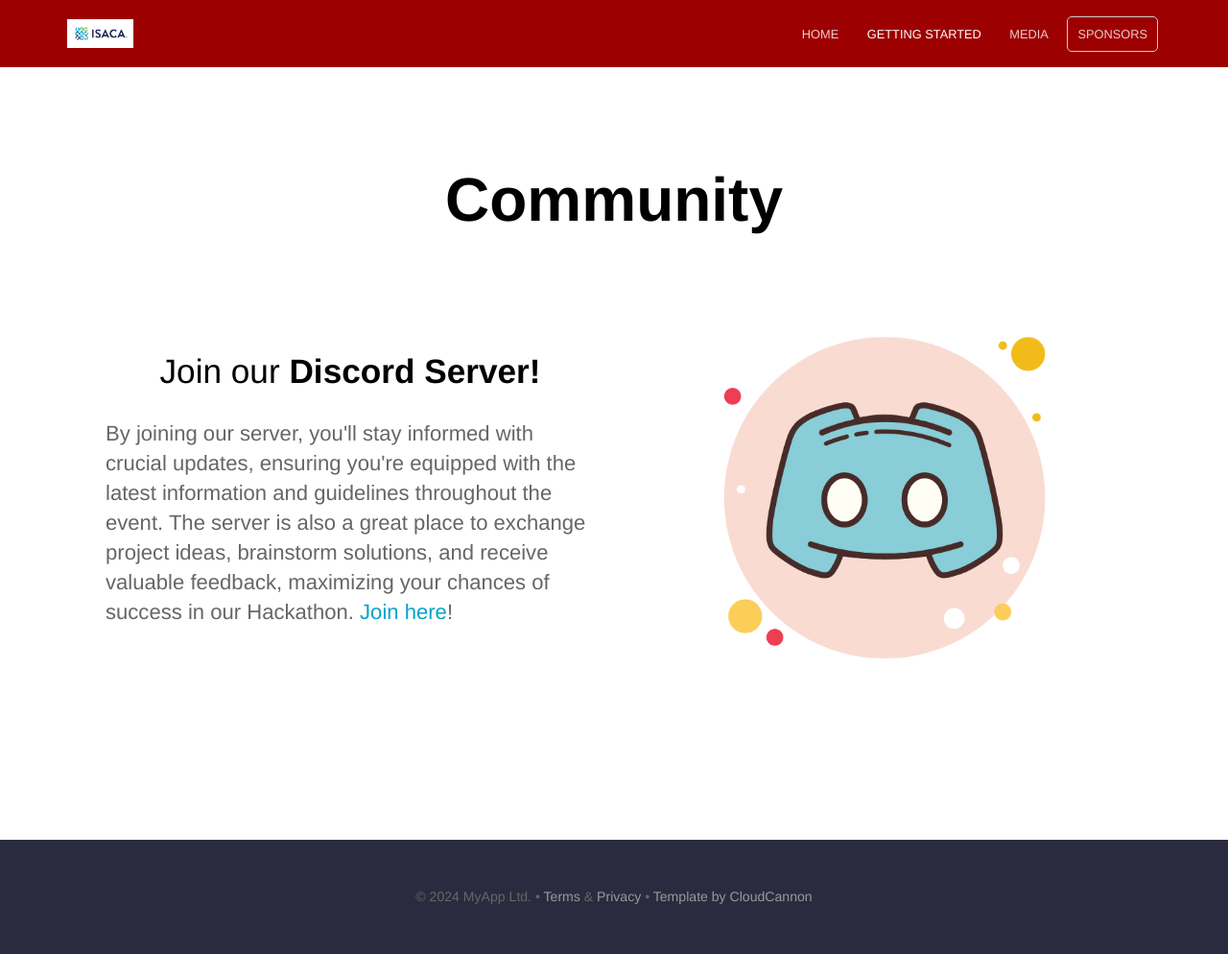
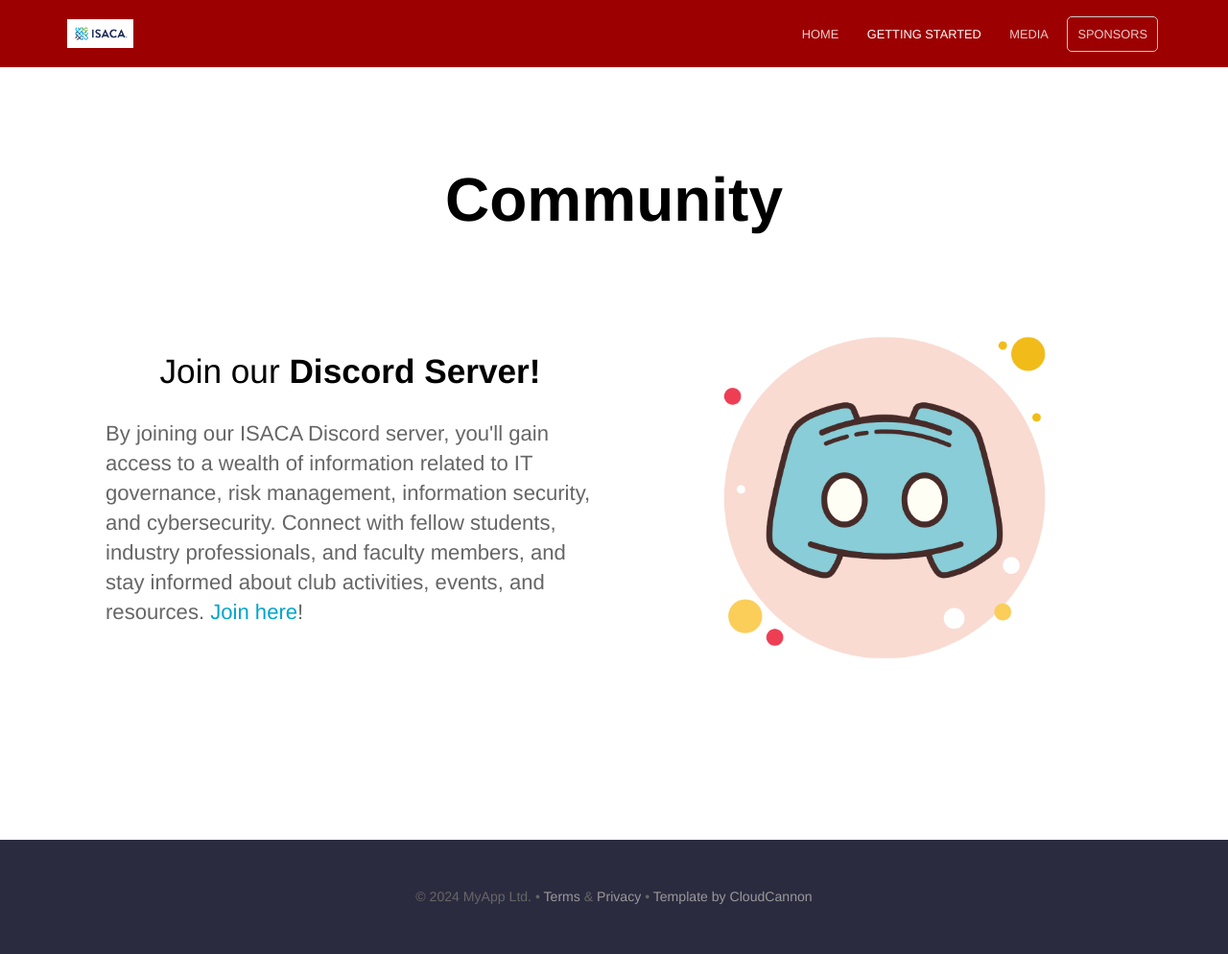
Before and after one commit to callahank18/Website, a Jekyll site: the page built from getting-started.html, in a window 1280 px wide. Shown: the whole page at 96% size. Built offline with Jekyll 4.4.1, drawn with Linux system fonts in a browser that asks for light colours.

Commit message:
Getting Started description page

```diff
--- a/getting-started.html
+++ b/getting-started.html
@@ -8,10 +8,10 @@
 		<div class="container flex">
 			<div class="text editable">
 				<h2>Join our <strong>Discord Server!</strong></h2>
-				<p> By joining our server, you'll stay informed with crucial updates, ensuring you're
-                    equipped with the latest information and guidelines throughout the event. The server is also a
-                    great place to exchange project ideas, brainstorm solutions, and receive valuable
-                    feedback, maximizing your chances of success in our Hackathon. <a href="https://discord.com/invite/K7Vh8PV2ak"> Join here</a>!</p>
+				<p> By joining our ISACA Discord server, you'll gain access to a wealth of information
+					related to IT governance, risk management, information security, and cybersecurity.
+					Connect with fellow students, industry professionals, and faculty members, and stay
+					informed about club activities, events, and resources. <a href="https://discord.gg/5GfxRVGxHU"> Join here</a>!</p>
 			</div>
 			<div class="image">
 				<img src="{{ site.baseurl }}/images/discord.png" />
```
